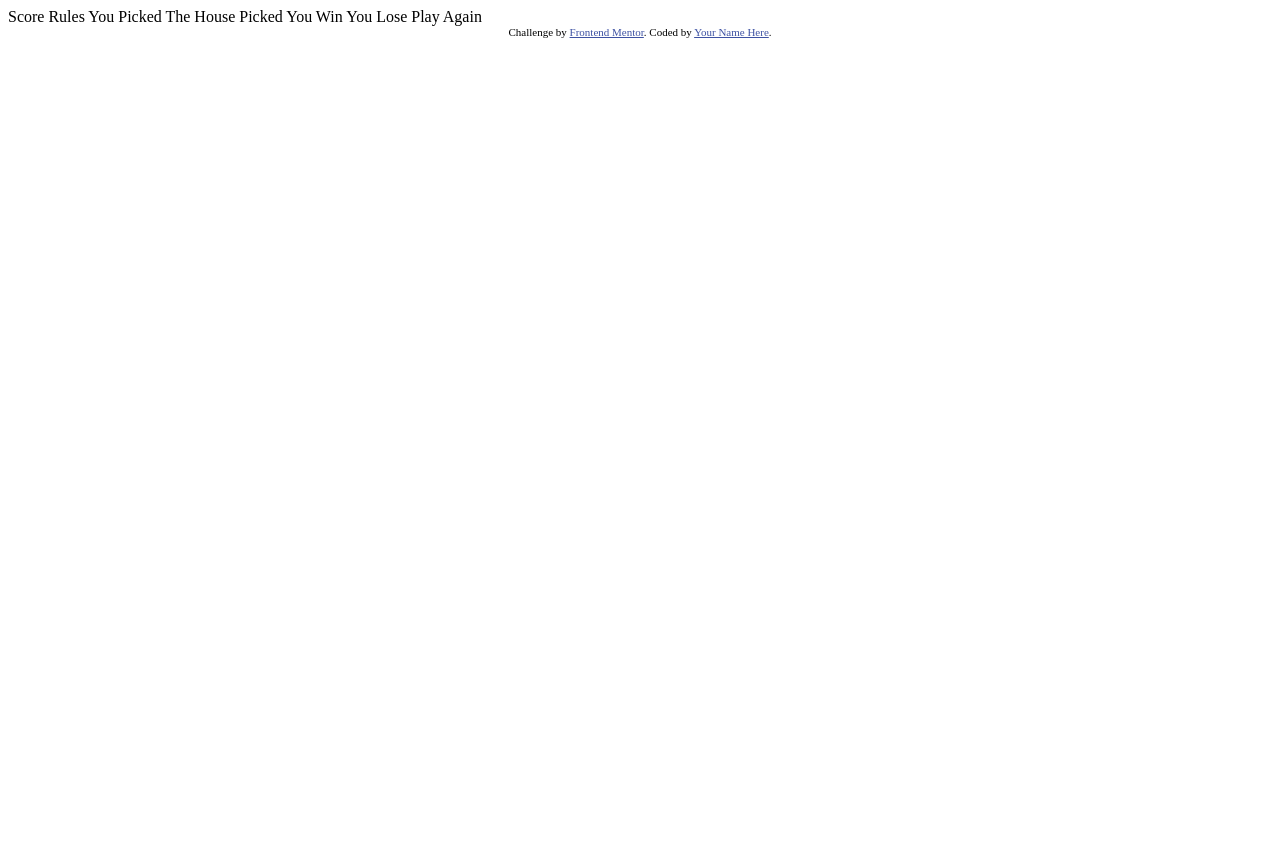
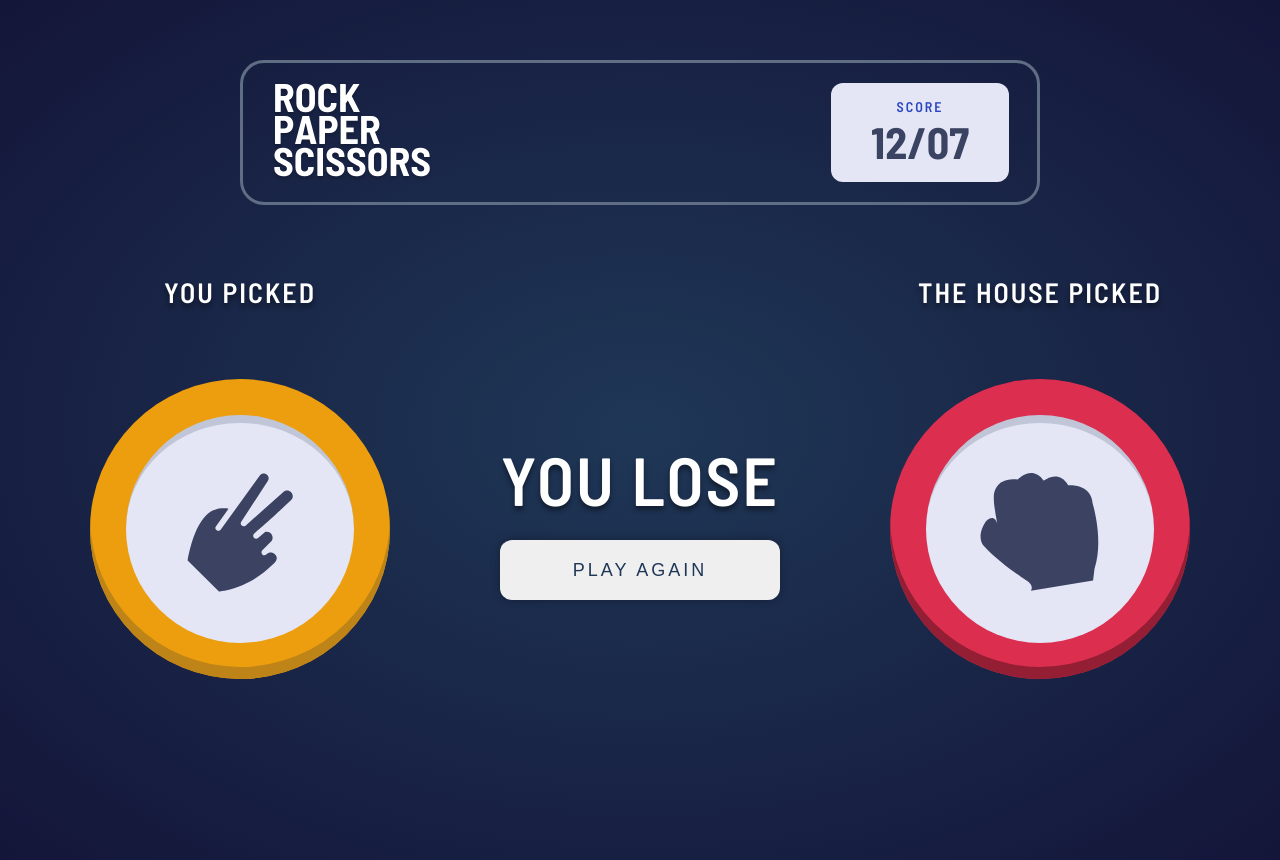
Before and after one commit to Zodiac-911/rock-paper-scissors, a plain HTML site: page index.html in a window 1280 px wide. Before the commit the page ends 800 px from the top, so only its background shows below. Drawn offline with Linux system fonts and the light colour scheme.

Commit message:
html-css-desinge

```diff
--- a/index.html
+++ b/index.html
@@ -1,14 +1,90 @@
 <!DOCTYPE html>
 <html lang="en">
-<head>
-  <meta charset="UTF-8">
-  <meta name="viewport" content="width=device-width, initial-scale=1.0"> <!-- displays site properly based on user's device -->
+  <head>
+    <meta charset="UTF-8" />
+    <meta name="viewport" content="width=device-width, initial-scale=1.0" />
+    <link rel="stylesheet" href="styles.css" />
+    <link
+      rel="icon"
+      type="image/png"
+      sizes="32x32"
+      href="./images/favicon-32x32.png"
+    />
+    <style>
+      @import url("https://fonts.googleapis.com/css2?family=Barlow+Semi+Condensed:ital,wght@0,100;0,200;0,300;0,400;0,500;0,600;0,700;0,800;0,900;1,100;1,200;1,300;1,400;1,500;1,600;1,700;1,800;1,900&display=swap");
+    </style>
 
-  <link rel="icon" type="image/png" sizes="32x32" href="./images/favicon-32x32.png">
+    <title>Frontend Mentor | Rock, Paper, Scissors</title>
+  </head>
+  <body>
+    <div class="content">
+      <div class="stats">
+        <img src="images/logo.svg" alt="Rock Paper Scissors" />
+        <div class="score">
+          <p>SCORE</p>
+          <p>12/07</p>
+        </div>
+      </div>
+      <div class="step-1 hidden">
+        <button class="paper button">
+          <div><img src="images/icon-paper.svg" alt="Paper" /></div>
+        </button>
+        <button class="scissors button">
+          <div><img src="images/icon-scissors.svg" alt="Scissors" /></div>
+        </button>
+        <button class="rock button">
+          <div><img src="images/icon-rock.svg" alt="Rock" /></div>
+        </button>
+      </div>
+      <div class="step-2 step hidden">
+        <div class="picked">
+          <p>You Picked</p>
+          <button class="scissors button">
+            <div><img src="images/icon-scissors.svg" alt="Scissors" /></div>
+          </button>
+        </div>
+        <div class="picked">
+          <p>The House Picked</p>
+          <div class="place-holder">
+            <div></div>
+          </div>
+        </div>
+      </div>
+      <div class="step-3 step hidden">
+        <div class="picked">
+          <p>You Picked</p>
+          <button class="scissors button">
+            <div><img src="images/icon-scissors.svg" alt="Scissors" /></div>
+          </button>
+        </div>
+        <div class="picked">
+          <p>The House Picked</p>
+          <button class="rock button">
+            <div><img src="images/icon-rock.svg" alt="Rock" /></div>
+          </button>
+        </div>
+      </div>
+      <div class="step-4 step show">
+        <div class="picked">
+          <p>You Picked</p>
+          <button class="scissors button">
+            <div><img src="images/icon-scissors.svg" alt="Scissors" /></div>
+          </button>
+        </div>
+        <div class="result">
+          <p>You Lose</p>
+          <button>play again</button>
+        </div>
+        <div class="picked">
+          <p>The House Picked</p>
+          <button class="rock button">
+            <div><img src="images/icon-rock.svg" alt="Rock" /></div>
+          </button>
+        </div>
+      </div>
+    </div>
 
-  <title>Frontend Mentor | Rock, Paper, Scissors</title>
-
-  Score
+    <!-- Score
   Rules
 
   You Picked
@@ -17,21 +93,6 @@
   You Win
   You Lose
 
-  Play Again
-
-  <!-- Feel free to remove these styles or customise in your own stylesheet 👍 -->
-  <style>
-    .attribution { font-size: 11px; text-align: center; }
-    .attribution a { color: hsl(228, 45%, 44%); }
-  </style>
-</head>
-<body>
-
-
-
-  <div class="attribution">
-    Challenge by <a href="https://www.frontendmentor.io?ref=challenge" target="_blank">Frontend Mentor</a>.
-    Coded by <a href="#">Your Name Here</a>.
-  </div>
-</body>
+  Play Again-->
+  </body>
 </html>
--- /dev/null
+++ b/styles.css
@@ -0,0 +1,180 @@
+* {
+  margin: 0;
+  padding: 0;
+  box-sizing: border-box;
+}
+:root {
+  --shadow: -8px;
+  --border: 24px;
+  --image-scale: 80px;
+  --spacing: 32px;
+}
+body {
+  background: radial-gradient(hsl(214, 47%, 23%), hsl(237, 49%, 15%));
+  min-height: 100vh;
+  font-family: "Barlow Semi Condensed", serif;
+  font-weight: 600;
+}
+
+.content {
+  max-width: 1200px;
+  margin: auto;
+  margin-top: 60px;
+}
+.stats {
+  margin: 0 auto;
+  max-width: 800px;
+  display: flex;
+  justify-content: space-between;
+  padding: 20px 28px;
+  border: 3px solid hsl(217, 16%, 45%);
+  border-radius: 24px;
+}
+.score {
+  display: flex;
+  flex-direction: column;
+  justify-content: center;
+  text-align: center;
+  background-color: rgb(228, 230, 245);
+  padding: 0 40px;
+  border-radius: 12px;
+}
+.score :nth-child(1) {
+  color: hsl(229, 64%, 46%);
+  font-size: 14px;
+  letter-spacing: 2px;
+}
+.score :nth-child(2) {
+  color: hsl(229, 25%, 31%);
+  font-size: 44px;
+  font-weight: 700;
+}
+.step-1 {
+  flex-wrap: wrap;
+  gap: 70px;
+  row-gap: 30px;
+  width: 470px;
+  justify-content: center;
+  margin: 0 auto;
+  margin-top: 70px;
+  background-image: url(images/bg-triangle.svg);
+  background-repeat: no-repeat;
+  background-position: center;
+}
+.paper {
+  border: unset;
+  box-shadow: inset 0 var(--shadow) 0 hsl(230, 71%, 54%);
+  background-color: hsl(230, 89%, 62%);
+}
+.rock {
+  border: unset;
+  box-shadow: inset 0 var(--shadow) 0 hsl(349, 66%, 35%);
+  background-color: hsl(349, 71%, 52%);
+}
+
+.scissors {
+  border: unset;
+  box-shadow: inset 0 var(--shadow) 0 hsl(39, 78%, 42%);
+  background-color: hsl(39, 89%, 49%);
+}
+.button {
+  border-radius: 999px;
+  overflow: hidden;
+  width: 200px;
+  height: 200px;
+
+  padding: var(--border);
+  cursor: pointer;
+}
+.button div img {
+  height: var(--image-scale);
+}
+.button div {
+  border-top: 8px solid hsla(217, 16%, 45%, 0.267);
+  border-radius: 999px;
+  padding: var(--spacing);
+  height: 100%;
+  display: grid;
+  place-content: center;
+  background-color: rgb(228, 230, 245);
+}
+
+.step {
+  justify-content: space-between;
+  text-align: center;
+  color: white;
+  font-size: 28px;
+  letter-spacing: 2px;
+  text-transform: uppercase;
+  text-shadow: 0 4px 5px rgba(0, 0, 0, 0.445);
+}
+.step button {
+  --shadow: -12px;
+  --border: 36px;
+  --image-scale: 120px;
+  --spacing: 48px;
+  width: 300px;
+  height: 300px;
+}
+
+.place-holder {
+  height: 300px;
+  width: 300px;
+  padding: 36px;
+}
+.place-holder div {
+  background-color: rgba(0, 0, 0, 0.164);
+  height: 100%;
+  width: 100%;
+  border-radius: 50%;
+}
+.picked {
+  display: flex;
+  flex-direction: column;
+  align-items: center;
+
+  gap: 70px;
+}
+.result {
+  display: flex;
+  flex-direction: column;
+  gap: 20px;
+  justify-content: center;
+  margin-top: 84px;
+}
+.result button {
+  height: 60px;
+  width: 280px;
+  border-radius: 12px;
+  border: none;
+  box-shadow: 0 0px 10px rgba(0, 0, 0, 0.308);
+  color: hsl(214, 47%, 23%);
+  font-size: 18px;
+  text-transform: uppercase;
+  letter-spacing: 3px;
+  transition: all 0.3s;
+}
+.result button:hover {
+  color: hsl(349, 71%, 52%);
+  cursor: pointer;
+}
+.result p {
+  font-size: 68px;
+}
+.step-2,
+.step-3 {
+  max-width: 800px;
+  margin: 0 auto;
+  margin-top: 70px;
+}
+.step-4 {
+  max-width: 1100px;
+  margin: 0 auto;
+  margin-top: 70px;
+}
+.hidden {
+  display: none;
+}
+.show {
+  display: flex;
+}
```
